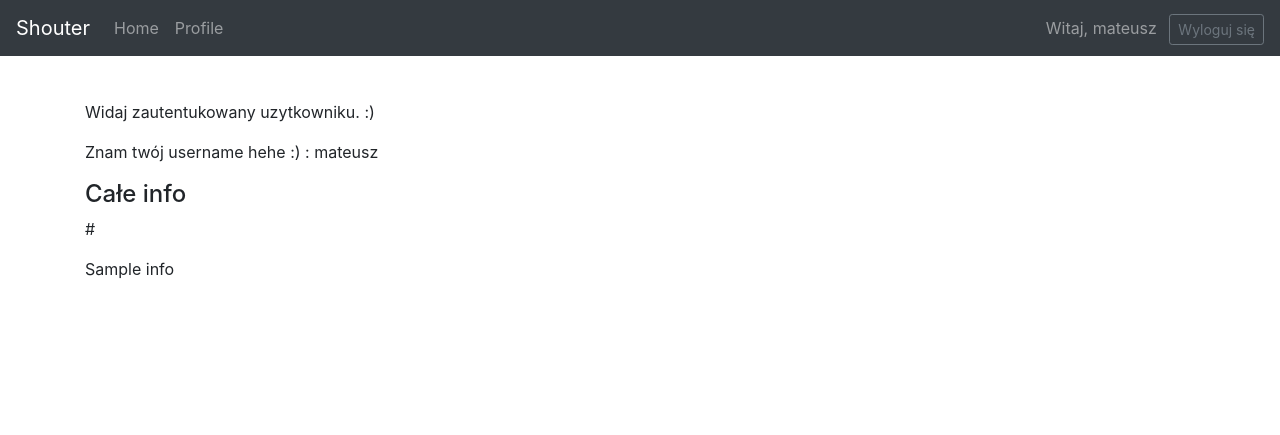
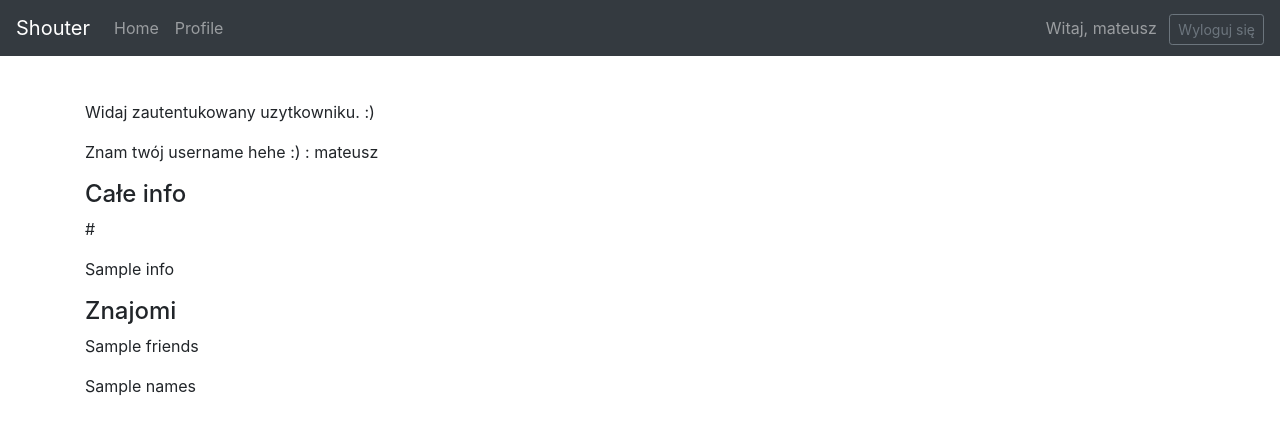
Before and after one commit to microice333/Shouter, a Django app: template microservices/front/app/website/shouter/templates/profile.html in a window 1280 px wide. Shown: the top 435 px of the page. Run offline with Django 3.2, Linux system fonts and the light colour scheme; a user stored in the database is signed in; the template is opened without the code that fills it: most values are stand-ins (such as "Sample title", 1, 10 or a date in 2020); some libraries are stand-ins or nearby versions.

Commit message:
Basic friends view

```diff
--- a/microservices/front/app/website/shouter/templates/profile.html
+++ b/microservices/front/app/website/shouter/templates/profile.html
@@ -11,6 +11,9 @@
     <h4> Całe info </h4>
     <p>{{ url }}</p>
     <p>{{ info }}</p>
+    <h4> Znajomi </h4>
+    <p>{{ friends }}</p>
+    <p>{{ names }}</p>
     {% else %}
     <p>Nic nie zobaczysz. Zaloguj się.</p>
     {% endif %}
```
Also changed, not shown: microservices/front/app/website/shouter/views.py (+14 -0 lines).
